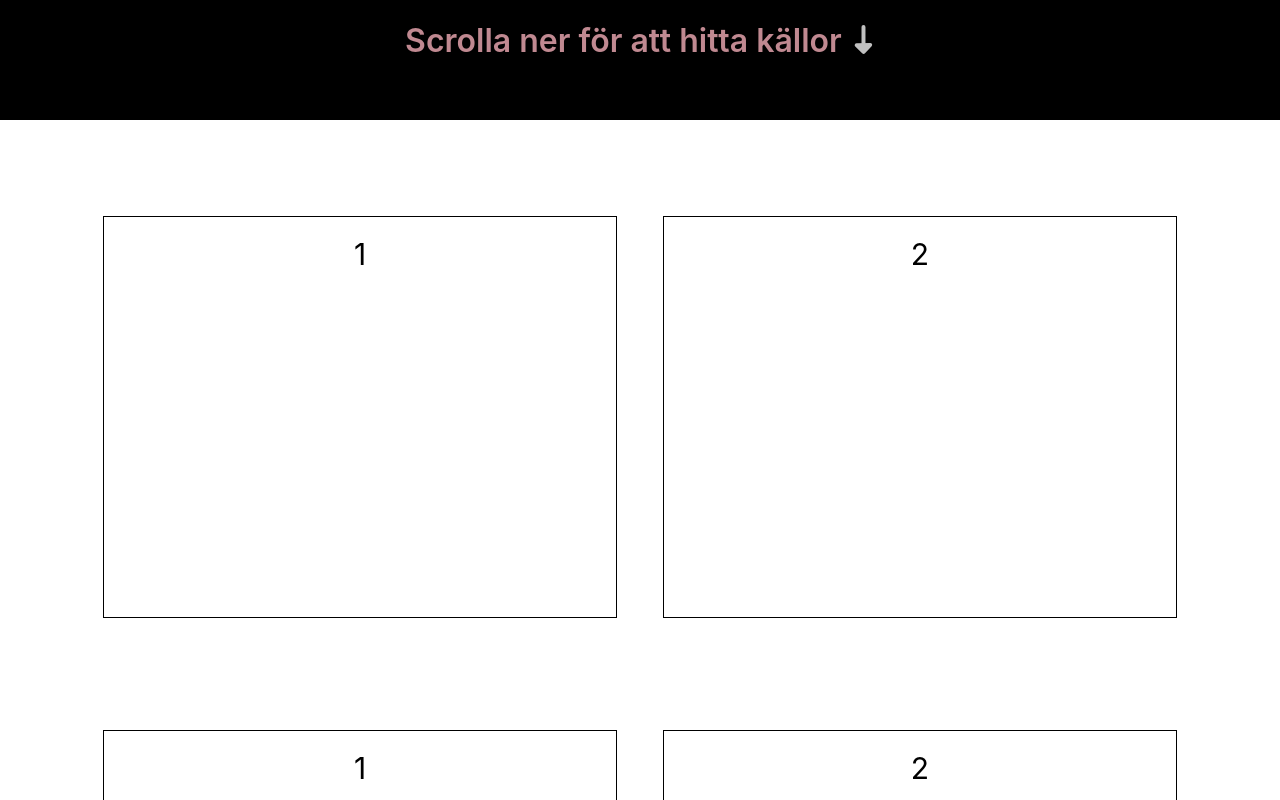
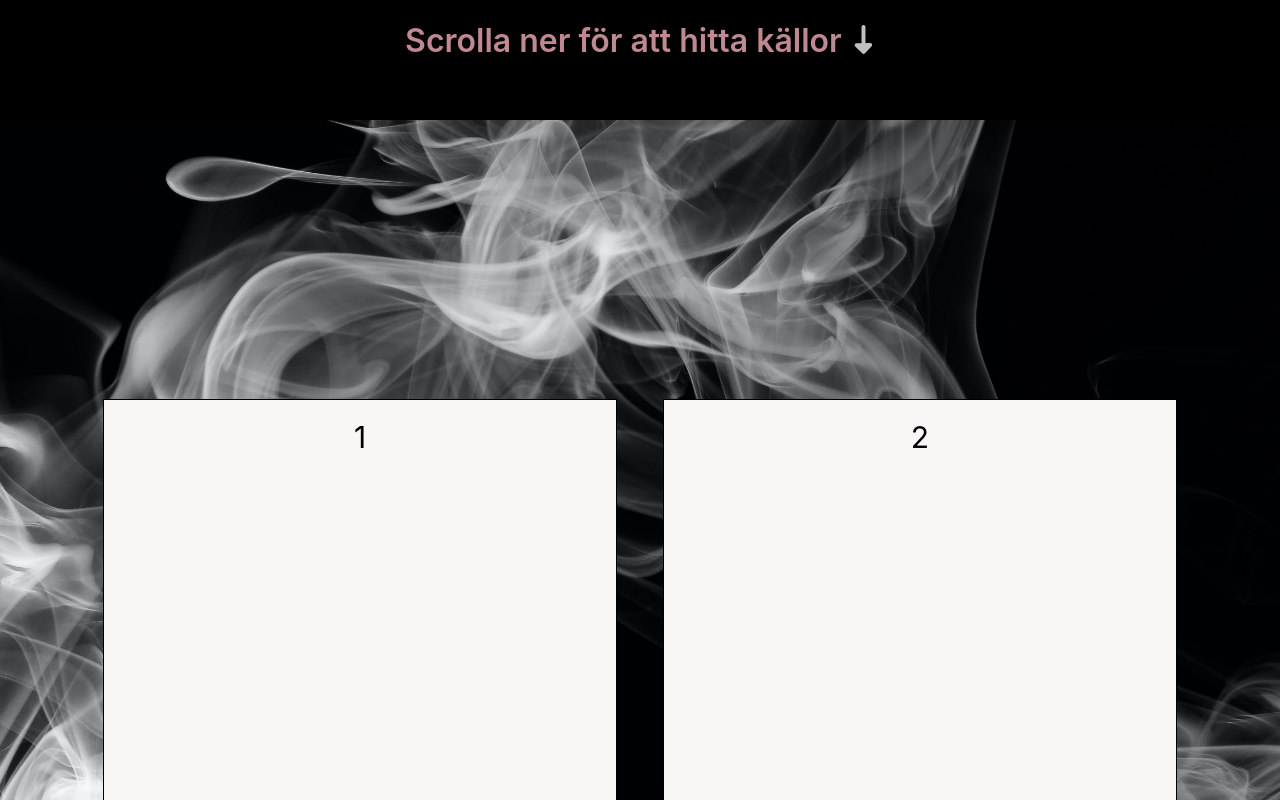
Before and after one commit to JenniferByttner/SummerProject, a React (Create React App) app: page /useful_resources in a window 1280 px wide. Shown: the part 680-1480 px from the top of the page. Built offline with nearby package versions, Linux system fonts and the light colour scheme.

Commit message:
small changes to design on frontpage and usefulreasorces

```diff
--- a/src/App.css
+++ b/src/App.css
@@ -194,18 +194,31 @@ body, html {
 }
 
 .flex-container {
-  margin: 10vh;
+  padding: 10vh;
   display: flex;
   flex-direction: row;
 
   justify-content: center;
   align-items: center;
+   /* The image used */
+   background-image: url('pascal-meier-1uVCTVSn-2o-unsplash.jpg');
+
+   /* Full height */
+   height: 100vh;
+   /* Create the parallax scrolling effect */
+   background-attachment: fixed;
+   background-position: center;
+   background-repeat: no-repeat;
+   background-size: cover;
+   text-align: center;
+
 }
 
 .flex-container > div {
 
   border: 1px solid black;
   justify-content: center;
+  background-color: #F9F7F6;
   align-items: center;
   width: 40vw;
   height: 50vh;
```
Also changed, not shown: src/Text.txt, src/pascal-meier-1uVCTVSn-2o-unsplash.jpg (added).
